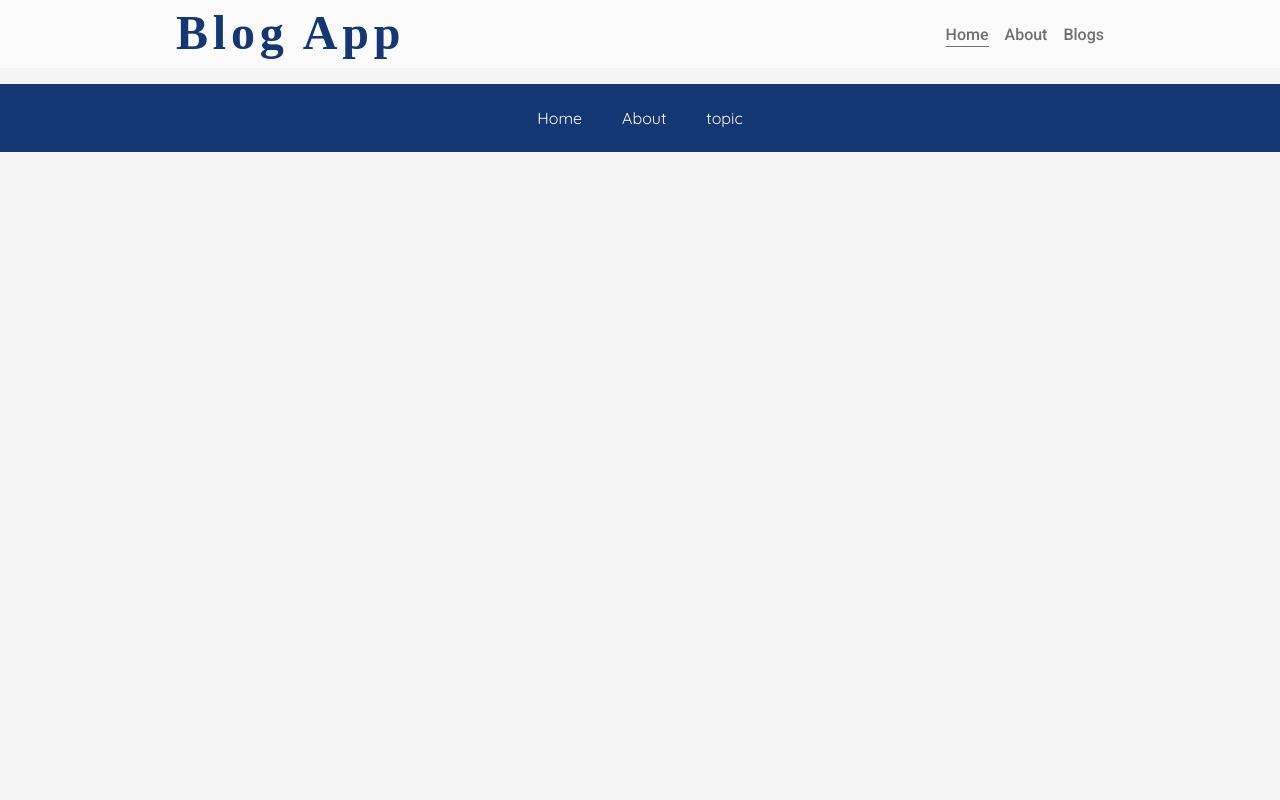
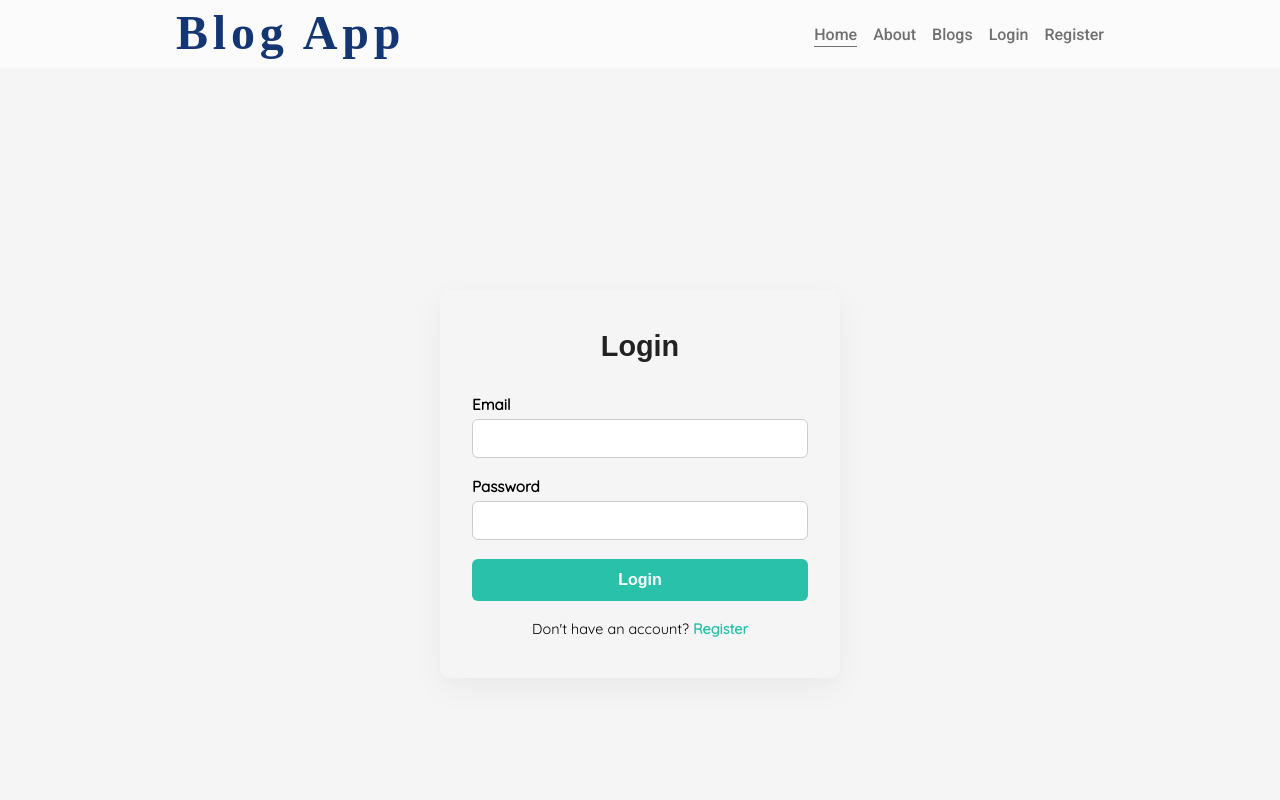
Before and after one commit to MBashov/Blog-App, an Angular app: page /login in a window 1280 px wide. Before the commit this address led to /. Shown: the top 800 px of the page. Built offline with nearby package versions, Linux system fonts and the light colour scheme; a web font is replaced by a local one.

Commit message:
Login component

```diff
--- a/src/app/app.routes.ts
+++ b/src/app/app.routes.ts
@@ -5,5 +5,6 @@ export const routes: Routes = [
     { path: 'home', component: Home },
     { path: '', redirectTo: '/home', pathMatch: 'full' },
     { path: 'blogs', loadComponent: () => import('./featured/blog-tem/blog-tem').then(c => c.BlogTem) },
+    { path: 'login', loadComponent: () => import('./featured/auth/login/login').then(c => c.Login) },
     { path: 'about', loadComponent: () => import('./featured/about/about').then(c => c.About) },
 ];
--- /dev/null
+++ b/src/app/featured/auth/login/login.css
@@ -0,0 +1,80 @@
+.form-section {
+    display: flex;
+    justify-content: center;
+    align-items: center;
+    padding: 4rem 1rem;
+    min-height: 100vh;
+}
+
+.form-container {
+    background-color: #f5f5f5;
+    padding: 2.5rem 2rem;
+    border-radius: 10px;
+    max-width: 400px;
+    width: 100%;
+    box-shadow: 0 10px 30px rgba(0, 0, 0, 0.05);
+}
+
+.form-container h2 {
+    text-align: center;
+    font-size: 1.8rem;
+    margin-bottom: 2rem;
+    color: #222;
+}
+
+form {
+    display: flex;
+    flex-direction: column;
+}
+
+label {
+    font-size: 0.95rem;
+    margin-bottom: 0.3rem;
+    font-weight: 600;
+}
+
+input {
+    padding: 0.6rem;
+    margin-bottom: 1.2rem;
+    border: 1px solid #ccc;
+    border-radius: 6px;
+    font-size: 1rem;
+    transition: border-color 0.3s;
+}
+
+input:focus {
+    border-color: #2ac1aa;
+    outline: none;
+}
+
+button {
+    background-color: #2ac1aa;
+    color: white;
+    border: none;
+    padding: 0.75rem;
+    border-radius: 6px;
+    font-size: 1rem;
+    font-weight: bold;
+    cursor: pointer;
+    transition: background-color 0.3s ease;
+}
+
+button:hover {
+    background-color: #239f8f;
+}
+
+.form-footer {
+    text-align: center;
+    margin-top: 1.2rem;
+    font-size: 0.9rem;
+}
+
+.form-footer a {
+    color: #2ac1aa;
+    text-decoration: none;
+    font-weight: 600;
+}
+
+.form-footer a:hover {
+    text-decoration: underline;
+}
--- /dev/null
+++ b/src/app/featured/auth/login/login.html
@@ -0,0 +1,18 @@
+<section class="form-section">
+    <div class="form-container">
+        <h2>Login</h2>
+        <form action="#" method="POST">
+            <label for="email">Email</label>
+            <input type="email" id="email" name="email" required />
+
+            <label for="password">Password</label>
+            <input type="password" id="password" name="password" required />
+
+            <button type="submit">Login</button>
+
+            <p class="form-footer">
+                Don&#39;t have an account? <a routerLink="/register">Register</a>
+            </p>
+        </form>
+    </div>
+</section>
--- a/src/app/layout/header/header.html
+++ b/src/app/layout/header/header.html
@@ -10,6 +10,8 @@
                 <li><a routerLink="/home" class="navigation-link active-page">Home</a></li>
                 <li><a routerLink="/about" class="navigation-link">About</a></li>
                 <li><a routerLink="/blogs" class="navigation-link">Blogs</a></li>
+                <li><a routerLink="/login" class="navigation-link">Login</a></li>
+                <li><a routerLink="/register" class="navigation-link">Register</a></li>
             </ul>
         </nav>
     </div>
```
Also changed, not shown: src/app/featured/auth/login/login.ts (added, +12 -0 lines), 1 other file (tests, documents, lock files or other folders).
